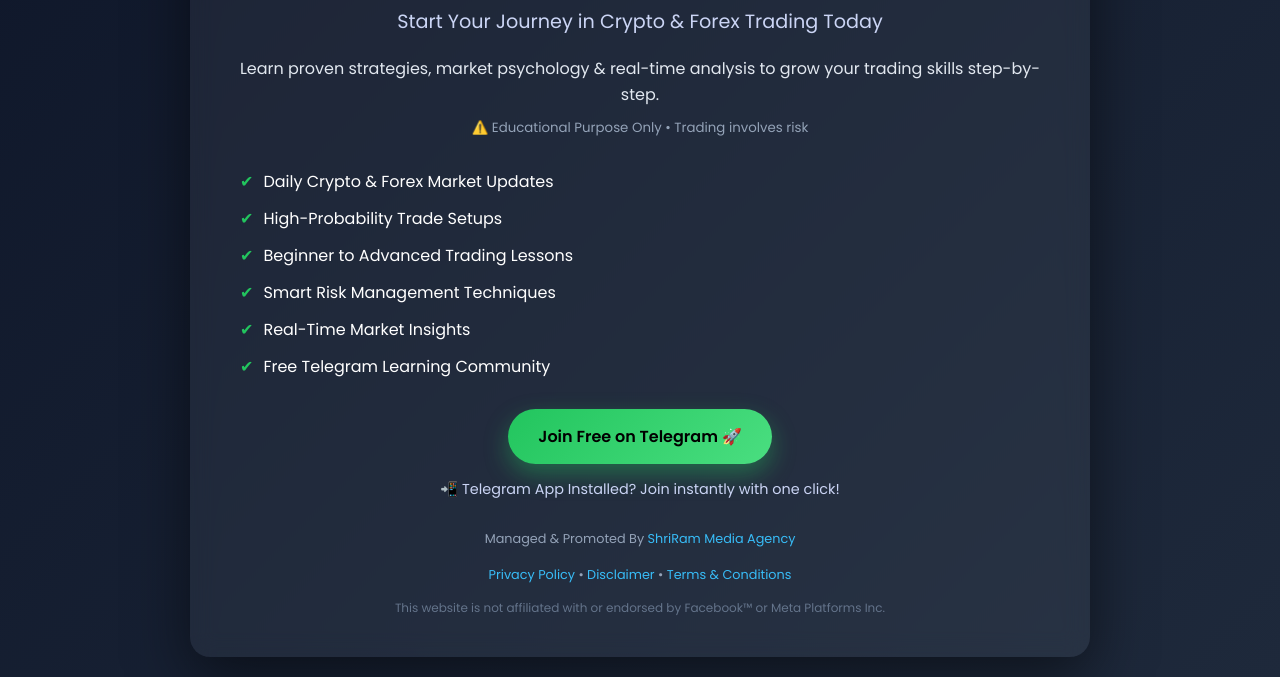
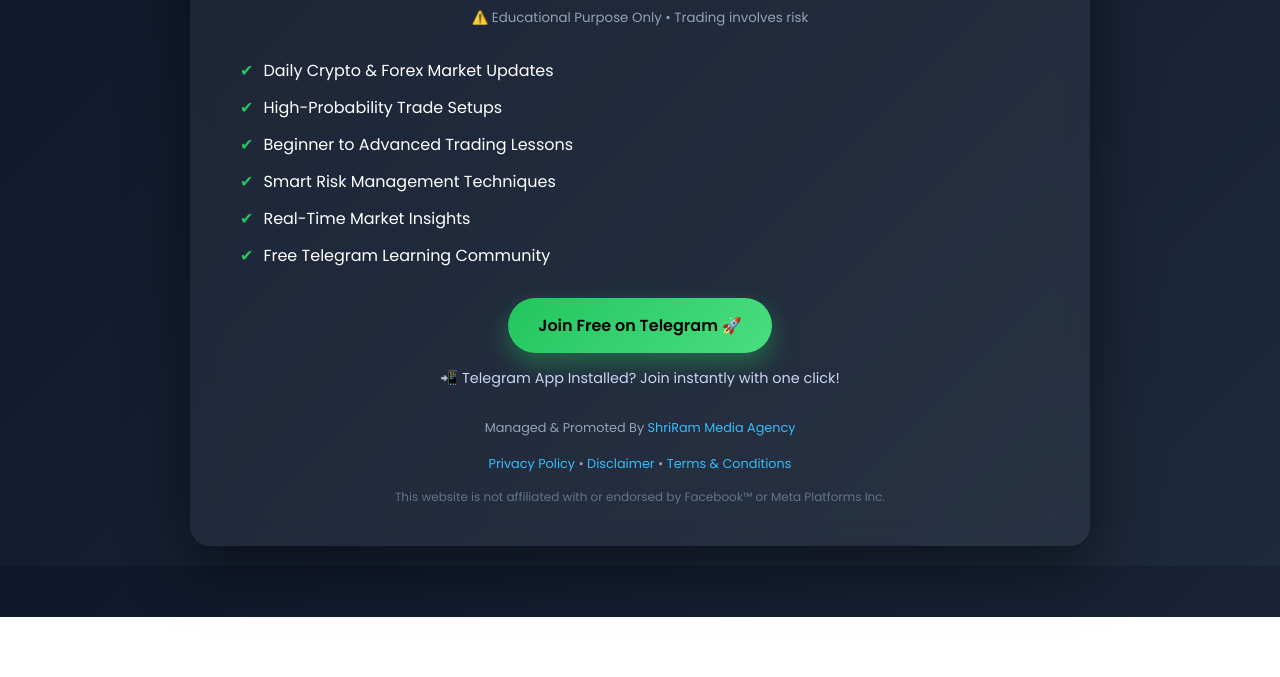
Before and after one commit to digitaladsexpert33/goldtraderadda, a plain HTML site: page index.html in a window 1280 px wide. Shown: the part 183-860 px from the top of the page. After the commit the page ends 800 px from the top, so only its background shows below. Drawn offline with Linux system fonts and the light colour scheme.

Commit message:
Update index.html

```diff
--- a/index.html
+++ b/index.html
@@ -45,11 +45,7 @@
       color: #38bdf8;
     }
 
-    .sub-title {
-      font-size: 1.2rem;
-      color: #cbd5f5;
-      margin-bottom: 20px;
-    }
+
 
     .desc {
       font-size: 1rem;
@@ -167,12 +163,10 @@ src="https://www.facebook.com/tr?id=2363903077426945&ev=PageView&noscript=1"
 
     <h1>Master Trading with <span class="accent">Gold Trader Adda 📈</span></h1>
 
-    <div class="sub-title">
-      Start Your Journey in Crypto & Forex Trading Today
-    </div>
+
 
     <div class="desc">
-      Learn proven strategies, market psychology & real-time analysis to grow your trading skills step-by-step.
+
       <small>⚠️ Educational Purpose Only • Trading involves risk</small>
     </div>
 
```
